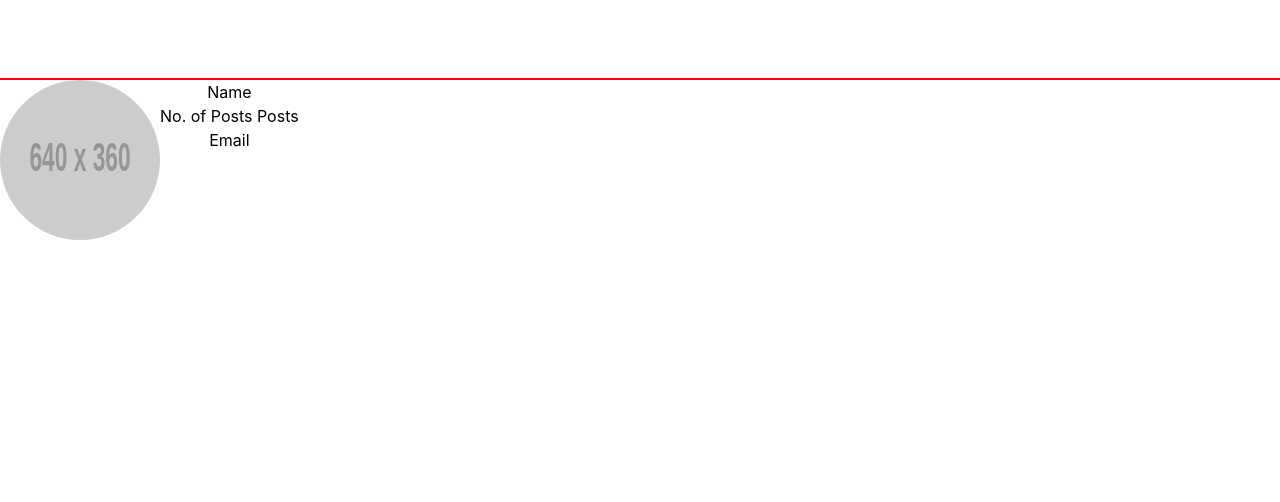
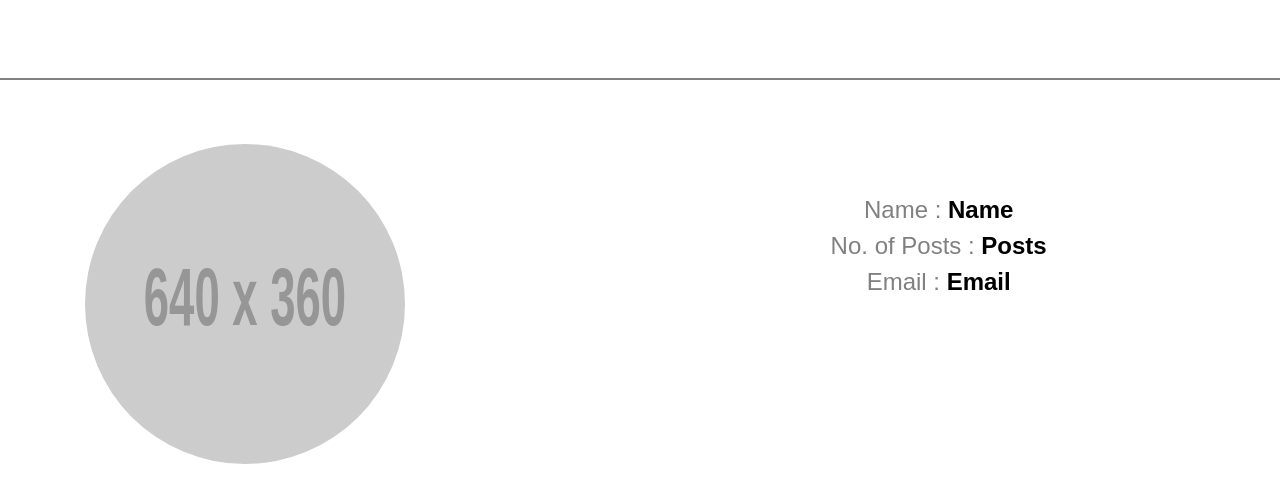
Before and after one commit to codea-holic/Reels, a React (Create React App) app: page /profile in a window 1280 px wide. Shown: the top 502 px of the page. Built offline with nearby package versions, Linux system fonts and the light colour scheme.

Commit message:
Profile styling code

```diff
--- a/src/Components/Profile.jsx
+++ b/src/Components/Profile.jsx
@@ -7,11 +7,13 @@ function Profile() {
       <div className="header"></div>
       <div className="main">
         {/* <div className="p-img"></div> */}
-        <img src="http://via.placeholder.com/640x360" alt="" className="p-img" />
+        <div className="img-container">
+          <img src="http://via.placeholder.com/640x360" alt="" className="p-img" />
+        </div>
         <div className="details">
-          <div className="content name"> Name </div>
-          <div className="content posts"> No. of Posts <span> Posts </span></div>
-          <div className="content mail">Email </div>
+          <div className="content name"> Name : <span className='bold'> Name </span></div>
+          <div className="content posts"> No. of Posts : <span className='bold'> Posts </span></div>
+          <div className="content mail">Email : <span className='bold'> Email </span> </div>
         </div>
       </div>
     </>
--- a/src/Components/profile.css
+++ b/src/Components/profile.css
@@ -1,30 +1,45 @@
-/* body {
-    background-color: red;
-} */
 body {
     margin: 0px;
+    font-family: sans-serif;
+    ;
 }
 
 .header {
     height: 5rem;
-    border-bottom: solid 2px red;
+    border-bottom: 2px solid gray;
 }
 
 .p-img {
-    height: 10rem;
-    width: 10rem;
+    height: 20rem;
+    width: 20rem;
     border-radius: 50%;
 }
 
-/* Useful for debug purpose
-.main > *{
-    border: 1px solid red;
-} */
-
 .main {
+    /* border: 1px solid red */
     display: flex;
+    height: calc(100vh - 10rem);
+    align-items: center;
+    justify-content: space-evenly;
 }
 
 .details {
     text-align: center;
+    margin-top: 6rem;
 }
+
+.content {
+    line-height: 1.5;
+    font-size: 1.5rem;
+    color: grey;
+}
+
+.main>* {
+    height: 80%;
+    width: 40%;
+}
+
+.bold {
+    font-weight: bold;
+    color: black;
+}
```
